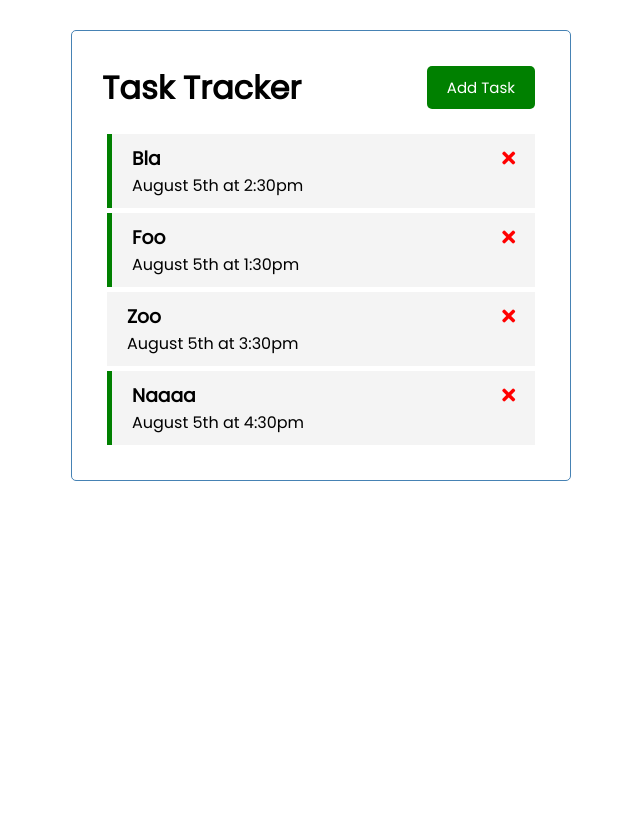
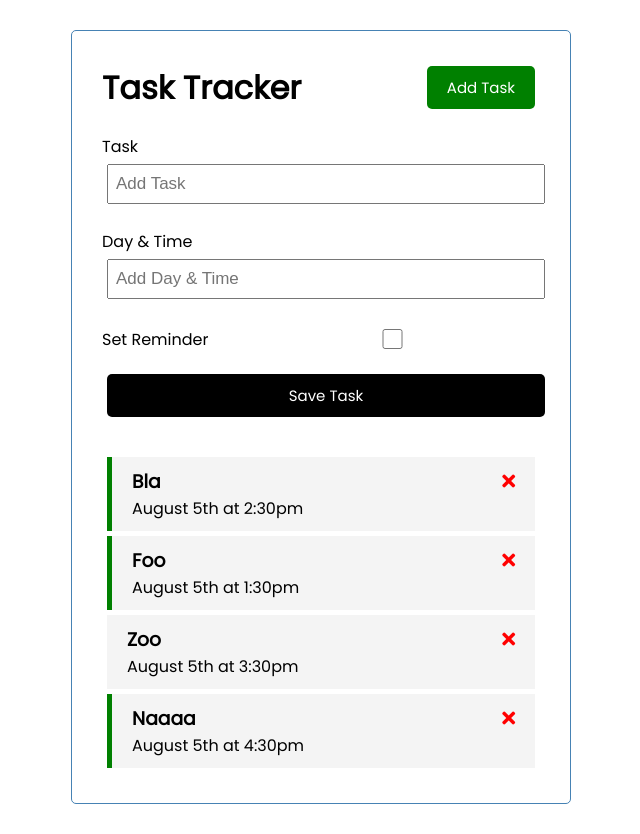
Before and after one commit to krisjwood/vue-task-tracker, a Vue app: page / in a window 1280 px wide. Shown: the whole page, without its empty margins (319-959 px from the left). Before the commit the page ends 800 px from the top, so only its background shows below. Built offline with nearby package versions, Linux system fonts and the light colour scheme.

Commit message:
addTask form

```diff
--- a/src/App.vue
+++ b/src/App.vue
@@ -1,6 +1,7 @@
 <template>
   <div class="container">
     <Header title="Task Tracker" />
+    <AddTask />
     <Tasks @delete-task="deleteTask" @toggle-task="toggleTask" :tasks="tasks" />
   </div>
 </template>
@@ -8,11 +9,13 @@
 <script>
 import Header from "./components/Header";
 import Tasks from "./components/Tasks";
+import AddTask from "./components/AddTask";
 export default {
   name: "App",
   components: {
     Header,
     Tasks,
+    AddTask,
   },
   data() {
     return {
@@ -26,7 +29,7 @@
       }
     },
     toggleTask(id) {
-      console.log(id)
+      console.log(id);
       this.task = this.tasks.map((task) => {
         if (task.id === id) {
           task.reminder = !task.reminder;
--- /dev/null
+++ b/src/components/AddTask.vue
@@ -0,0 +1,76 @@
+<template>
+  <form @submit="onSubmit" class="add-form">
+    <div class="form-control">
+      <label>Task</label>
+      <input type="text" v-model="text" name="text" placeholder="Add Task" />
+    </div>
+    <div class="form-control">
+      <label>Day & Time</label>
+      <input
+        type="text"
+        v-model="day"
+        name="day"
+        placeholder="Add Day & Time"
+      />
+    </div>
+    <div class="form-control form-control-check">
+      <label>Set Reminder</label>
+      <input type="checkbox" v-model="reminder" name="reminder" />
+    </div>
+
+    <input type="submit" value="Save Task" class="btn btn-block" />
+  </form>
+</template>
+
+<script>
+export default {
+  name: "AddTask",
+  data() {
+    return {
+      text: "",
+      day: "",
+      reminder: false,
+    };
+  },
+  methods: {
+    onSumbit(e) {
+      e.preventDefault();
+
+      if (!this.text) {
+        alert("Please add a task");
+      }
+    },
+  },
+};
+</script>
+
+<style scoped>
+.add-form {
+  margin-bottom: 40px;
+}
+.form-control {
+  margin: 20px 0;
+}
+.form-control label {
+  display: block;
+}
+.form-control input {
+  width: 100%;
+  height: 40px;
+  margin: 5px;
+  padding: 3px 7px;
+  font-size: 17px;
+}
+.form-control-check {
+  display: flex;
+  align-items: center;
+  justify-content: space-between;
+}
+.form-control-check label {
+  flex: 1;
+}
+.form-control-check input {
+  flex: 2;
+  height: 20px;
+}
+</style>
```
